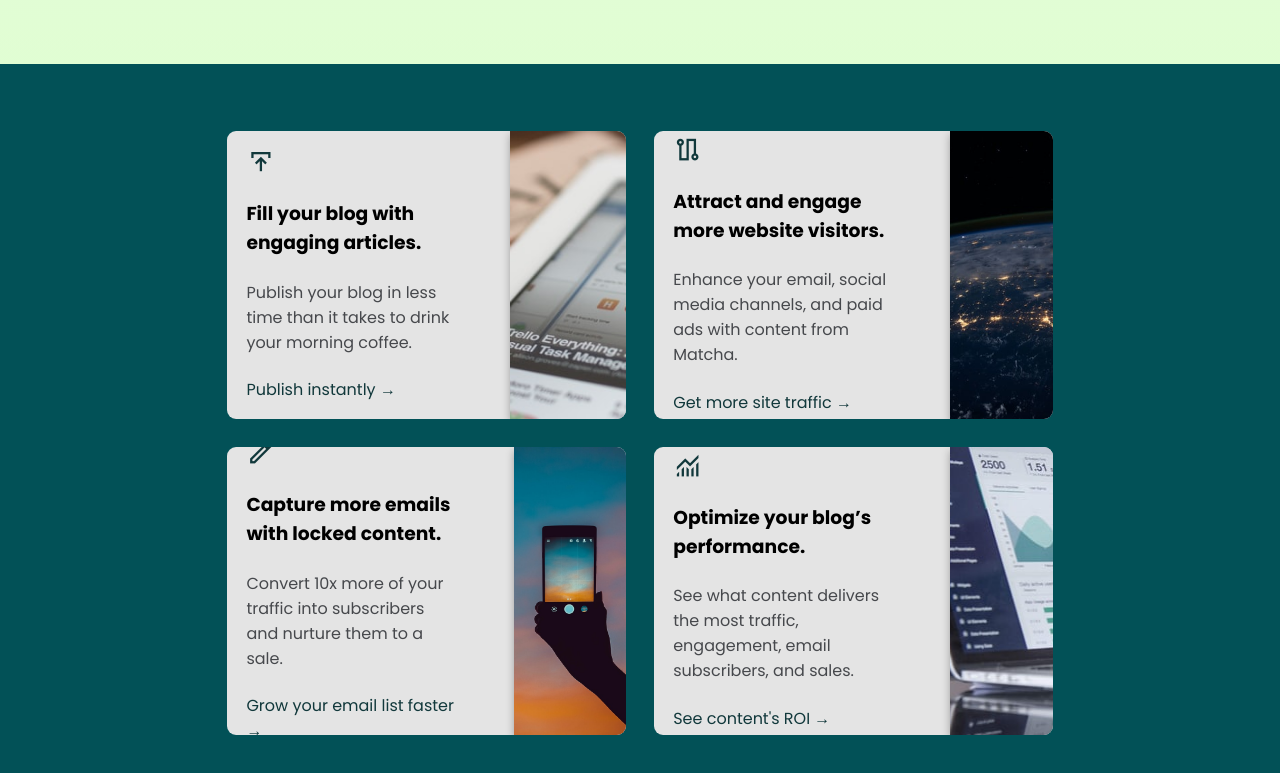
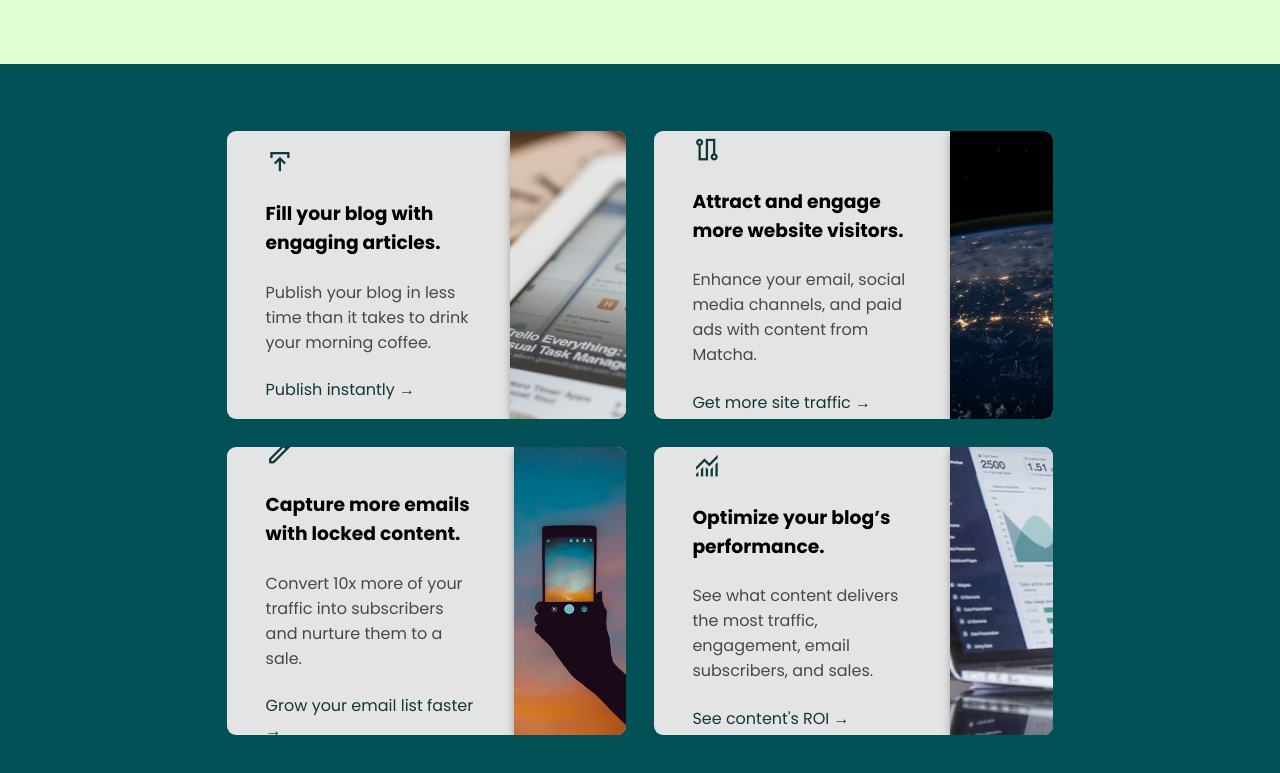
Before and after one commit to lraulc/Matcha, a plain HTML site: page index.html in a window 1280 px wide. Shown: the part 1797-2570 px from the top of the page. Drawn offline with nearby package versions, Linux system fonts and the light colour scheme.

Commit message:
fix margin

```diff
--- a/style.css
+++ b/style.css
@@ -312,7 +312,7 @@ button:hover {
     align-items: flex-start;
     justify-content: left;
     gap: 1.4rem;
-    margin: 1.2rem;
+    margin: 0 0 0 2.4rem;
     padding: 0;
 }
 
```
